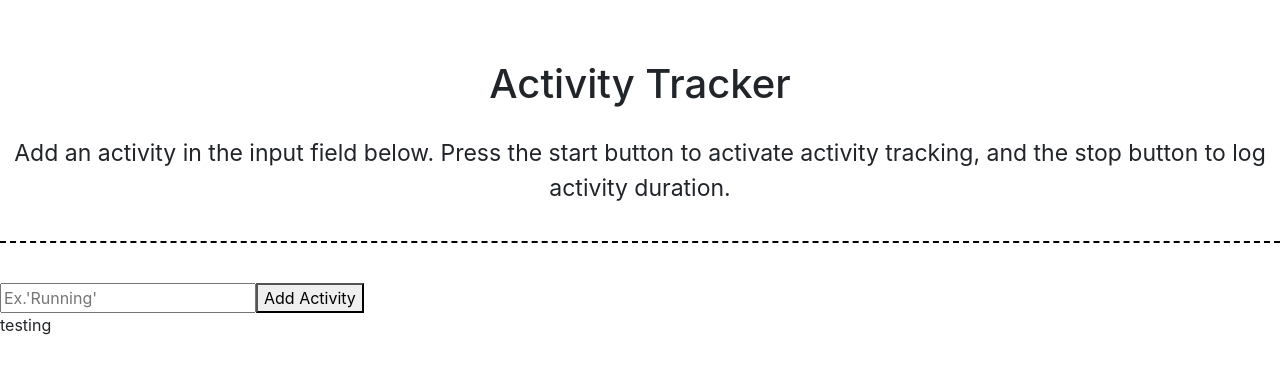
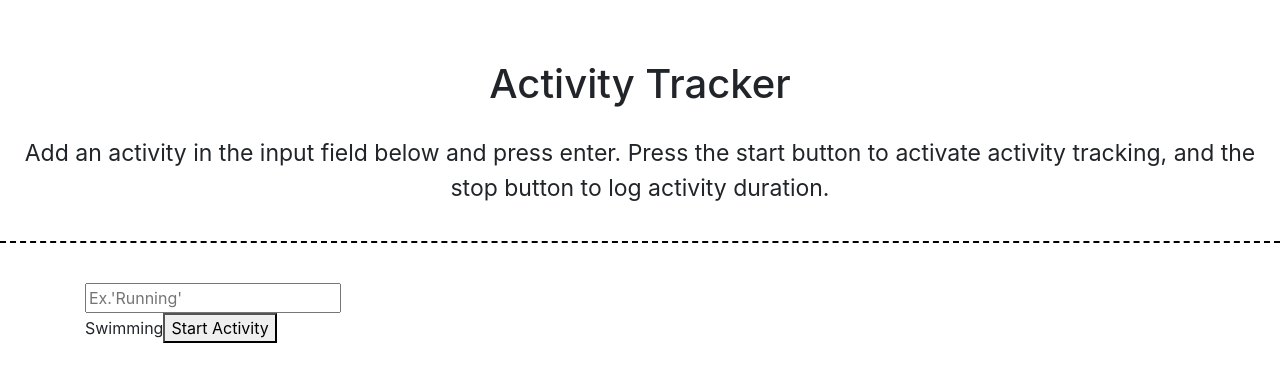
Before and after one commit to dakuglin/interview-react2, a React (Create React App) app: page / in a window 1280 px wide. Shown: the top 382 px of the page. Built offline with nearby package versions, Linux system fonts and the light colour scheme.

Commit message:
able to dynamically add activity

```diff
--- a/src/components/Activity.js
+++ /dev/null
@@ -1,61 +0,0 @@
-import React, { useState } from "react";
-import { Description } from "../components/Description";
-// import { NewDescription } from "../components/NewDescripton";
-
-function NewDescription({ addDescription }) {
-
-  const [value, setValue] = useState('');
-
-  const handleSubmit = (e) => {
-    e.preventDefalut();
-    addDescription(value);
-  };
-
-  const handleInputChange = (e) => {
-    setValue(e.target.value);
-  };
-
-  return (
-    <>
-    <form onSubmit={handleSubmit}>
-      <input
-        placeholder="Ex.'Running'"
-        type="text"
-        value={value}
-        onChange={handleInputChange}
-      />
-      <button type="submit">Add Activity</button>
-    </form>
-    </>
-  );
-};
-
-export const Activity = () => {
-
-  const [descriptions, setDescriptions] = useState([
-    {
-      title: "testing",
-      started: false
-    },
-  ]);
-
-  const addDescription = title => {
-    const newDescriptions = [...descriptions, {title, started: false}];
-    setDescriptions(newDescriptions);
-  };
-
-  return (
-    <>
-    <NewDescription addDescription={addDescription}/>
-    <div>
-      {descriptions.map((description, index) => (
-        <Description
-          description={description}
-          index={index}
-          key={index}
-        />
-      ))}
-    </div>
-    </>
-  );
-};
--- a/src/components/Description.js
+++ /dev/null
@@ -1,9 +0,0 @@
-import React from "react";
-
-export const Description = ({ description }) => {
-  return (
-    <div className="descripiton">
-      {description.title}
-    </div>
-  );
-};
--- /dev/null
+++ b/src/components/StartActivity.js
@@ -0,0 +1,76 @@
+import React, { useState } from "react";
+import { Container } from "react-bootstrap";
+
+
+function CreatActivity({ addActivity }) { //handles the creating of a new activity by the user
+
+  const [value, setValue] = useState("");
+
+  const handleSubmit = (e) => {
+      e.preventDefault();
+      addActivity(value);
+      if (!value) return;
+      setValue("");
+  }
+
+  const handleInputChange = (e) => { //user input on change
+    setValue(e.target.value);
+  };
+
+  return (
+    <form onSubmit={handleSubmit}>
+      <input
+        placeholder="Ex.'Running'"
+        type="text"
+        value={value}
+        onChange={handleInputChange}
+      />
+    </form>
+  );
+};
+///////////////////////////////////////////////
+
+function Description({ description }) {
+  return (
+    <>
+    <div>
+      {description.userActivity}
+      <button onClick={() => (console.log("starting activity"))}>Start Activity</button>
+    </div>
+    </>
+  );
+};
+///////////////////////////////////////////////
+
+export const StartActivity = () => {
+
+  const [descriptions, setDescriptions] = useState([
+    {
+      userActivity: 'Swimming',
+      started: false
+    },
+
+  ]);
+
+  const addActivity = userActivity => {
+    const newActivity = [...descriptions, {userActivity, started: false}];
+    setDescriptions(newActivity);
+  }
+
+  return (
+    <>
+    <Container>
+      <CreatActivity addActivity={addActivity}/>
+      <div>
+      {descriptions.map((description, index) => (
+        <Description
+          description={description}
+          index={index}
+          key={index}
+        />
+        ))}
+      </div>
+    </Container>
+    </>
+  );
+};
--- a/src/components/Title.js
+++ b/src/components/Title.js
@@ -8,7 +8,7 @@ export const Title = () => {
       <Header>
         <h1>Activity Tracker</h1>
       <p>
-        Add an activity in the input field below. Press the start button to activate activity tracking, and the stop button to log activity duration.
+        Add an activity in the input field below and press enter. Press the start button to activate activity tracking, and the stop button to log activity duration.
       </p>
 
       </Header>
--- a/src/pages/Main.js
+++ b/src/pages/Main.js
@@ -1,40 +1,14 @@
-import React, { useState } from "react";
+import React from "react";
 import { Title } from "../components/Title";
-// import { Activity } from "../components/Activity";
-// import { Time } from "../components/Time";
-import { Activity } from "../components/Activity";
-// import { Container, Row, Col } from "react-bootstrap";
-// import { MainContainer } from "../styles/Main";
+import { StartActivity } from "../components/StartActivity";
+
 
 //main component that will contain all of the application information, passed to the App.js
 export const Main = () => {
-
-  // const [userActivity, setUserActivity] = useState([]);
-
   return (
     <>
     <Title />
-    {/* <MainContainer> */}
-      {/* <Container fluid> */}
-      {/* <Activity /> */}
-        {/* <Row>
-          <Col className="col-3">
-            <h2>Description</h2>
-          </Col>
-          <Col className="col-3">
-            <h2>Start Time</h2>
-          </Col>
-          <Col className="col-3">
-            <h2>End Time</h2>
-          </Col>
-          <Col className="col-3">
-            <h2>Duration [min : sec]</h2>
-          </Col>
-        </Row> */}
-        {/* <Time /> */}
-      {/* </Container> */}
-        <Activity />
-    {/* </MainContainer> */}
+    <StartActivity />
     </>
   );
 };
```
Also changed, not shown: src/styles/Description.js (added, +12 -0 lines), src/styles/Main.js (deleted, +0 -11 lines).
